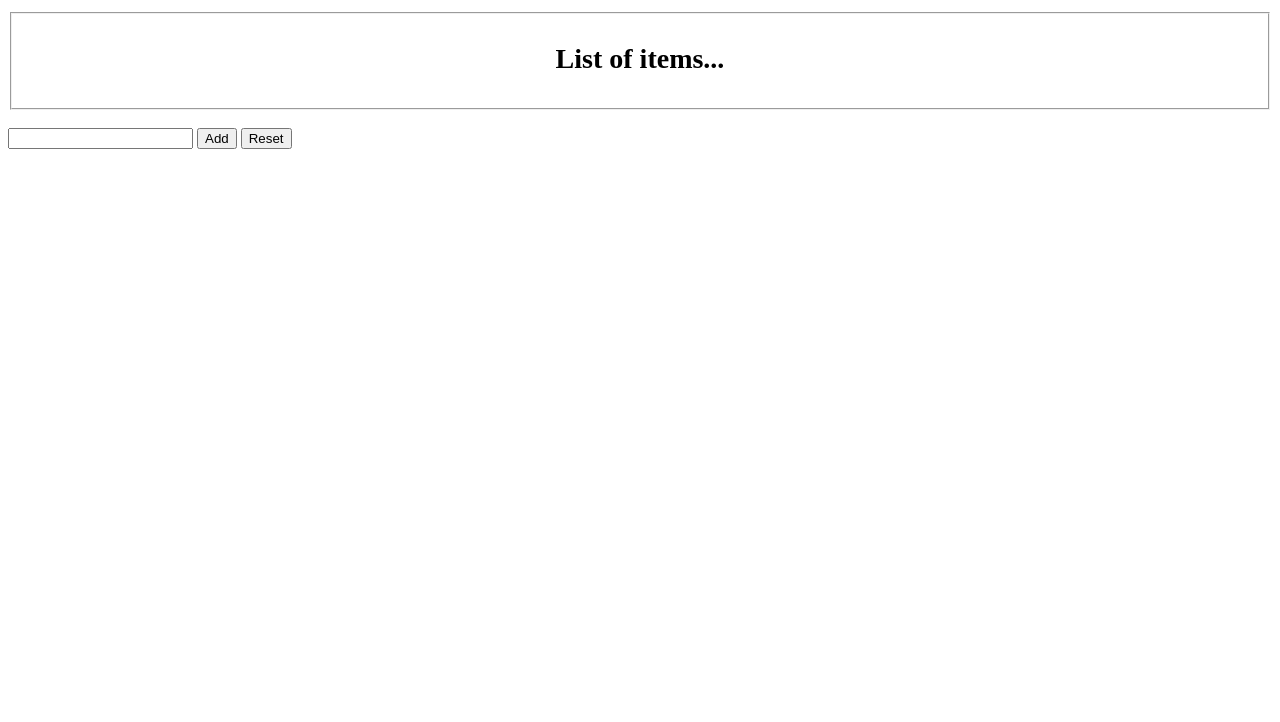
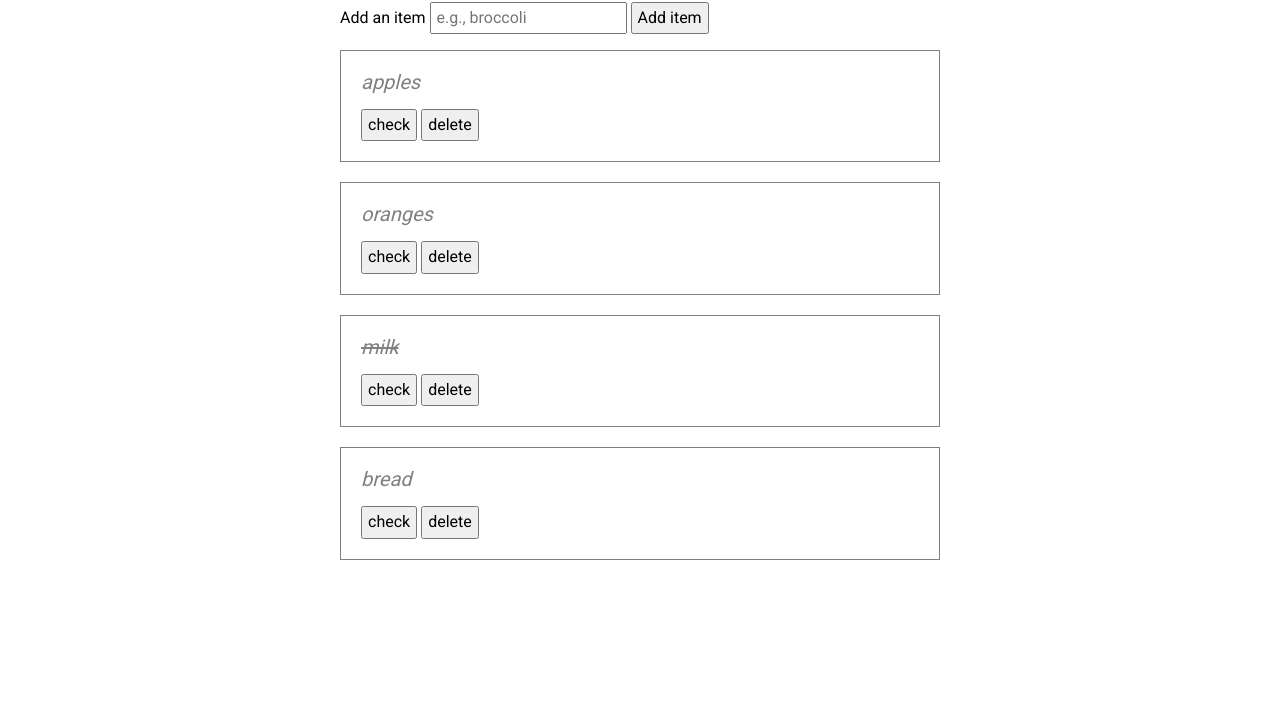
Before and after one commit to Brommstein/EventListeners, a plain HTML site: page index.html in a window 1280 px wide. Shown: the part 78-800 px from the top of the page. Drawn offline with nearby package versions, Linux system fonts and the light colour scheme.

Commit message:
correction to start

```diff
--- a/index.html
+++ b/index.html
@@ -2,28 +2,71 @@
 <html lang="en">
 
 <head>
-    <meta charset="UTF-8">
-    <meta name="viewport" content="width=device-width, initial-scale=1.0">
-    <title>Event Listeners</title>
+    <title>Shopping List</title>
+
+    <link rel="stylesheet" href="https://cdnjs.cloudflare.com/ajax/libs/normalize/4.2.0/normalize.min.css">
+    <link href="https://fonts.googleapis.com/css?family=Roboto" rel="stylesheet">
+
     <link rel="stylesheet" href="style.css">
 </head>
 
 <body>
-    <header>
-        <h1>
-            Shopping List
-        </h1>
-    </header>
-    <fieldset>
-        <h2>
-            List of items...
-        </h2>
-    </fieldset>
-    <br>
-    <div class="list_creator">
-        <input type="text" class="item" name="item" required>
-        <button class="add">Add</button>
-        <button class="reset">Reset</button>
+
+    <div class="container">
+        <h1>Shopping List</h1>
+
+        <form id="js-shopping-list-form">
+            <label for="shopping-list-entry">Add an item</label>
+            <input type="text" name="shopping-list-entry" id="shopping-list-entry" placeholder="e.g., broccoli">
+            <button type="submit">Add item</button>
+        </form>
+
+        <ul class="shopping-list">
+            <li>
+                <span class="shopping-item">apples</span>
+                <div class="shopping-item-controls">
+                    <button class="shopping-item-toggle">
+                        <span class="button-label">check</span>
+                    </button>
+                    <button class="shopping-item-delete">
+                        <span class="button-label">delete</span>
+                    </button>
+                </div>
+            </li>
+            <li>
+                <span class="shopping-item">oranges</span>
+                <div class="shopping-item-controls">
+                    <button class="shopping-item-toggle">
+                        <span class="button-label">check</span>
+                    </button>
+                    <button class="shopping-item-delete">
+                        <span class="button-label">delete</span>
+                    </button>
+                </div>
+            </li>
+            <li>
+                <span class="shopping-item shopping-item__checked">milk</span>
+                <div class="shopping-item-controls">
+                    <button class="shopping-item-toggle">
+                        <span class="button-label">check</span>
+                    </button>
+                    <button class="shopping-item-delete">
+                        <span class="button-label">delete</span>
+                    </button>
+                </div>
+            </li>
+            <li>
+                <span class="shopping-item">bread</span>
+                <div class="shopping-item-controls">
+                    <button class="shopping-item-toggle">
+                        <span class="button-label">check</span>
+                    </button>
+                    <button class="shopping-item-delete">
+                        <span class="button-label">delete</span>
+                    </button>
+                </div>
+            </li>
+        </ul>
     </div>
 
     <script src="https://cdnjs.cloudflare.com/ajax/libs/jquery/3.5.1/jquery.min.js"></script>
--- a/index.js
+++ b/index.js
@@ -1,12 +1,5 @@
 /* eslint-disable strict */
 function main(){
-  let shoppingList=[];
-
-  $('.add').click(function(){
-    return shoppingList.push('.item');
-  });
-
-  console.log(shoppingList);
 
 }
 
--- a/style.css
+++ b/style.css
@@ -1,8 +1,47 @@
-h1{
-    font-size: 36px;
-    text-align: center;
-}
-h2{
-    font-size: 28px;
-    text-align: center;
-}
+* {
+    box-sizing: border-box;
+  }
+
+  body {
+    font-family: 'Roboto', sans-serif;
+  }
+
+  button, input[type="text"] {
+    padding: 5px;
+  }
+
+  button:hover {
+    cursor: pointer;
+  }
+
+  #shopping-list-item {
+    width: 250px;
+  }
+
+  .container {
+    max-width: 600px;
+    margin: 0 auto;
+  }
+
+  .shopping-list {
+    list-style: none;
+    padding-left: 0;
+  }
+
+  .shopping-list > li {
+    margin-bottom: 20px;
+    border: 1px solid grey;
+    padding: 20px;
+  }
+
+  .shopping-item {
+    display: block;
+    color: grey;
+    font-style: italic;
+    font-size: 20px;
+    margin-bottom: 15px;
+  }
+
+  .shopping-item__checked {
+    text-decoration: line-through;
+  }
```
